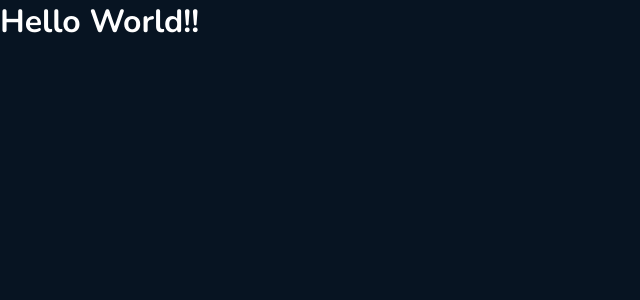
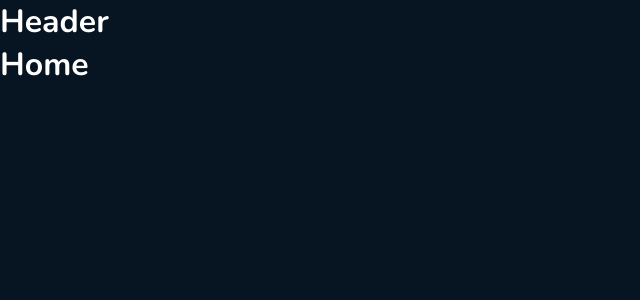
Before and after one commit to SidneyRoberto9/GithubBlog-Ignite, a React (Vite) app: page / in a window 1280 px wide. Shown: the top 300 px of the page, without its empty margins (0-640 px from the left). Built offline with nearby package versions, Linux system fonts and the light colour scheme.

Commit message:
✨ feat: Add Routes in App

```diff
--- a/src/App.tsx
+++ b/src/App.tsx
@@ -1,12 +1,17 @@
+import { BrowserRouter } from "react-router-dom";
 import { ThemeProvider } from "styled-components";
 
+import { Router } from "./Routes";
 import { GlobalStyles } from "./styles/global";
 import { defaultTheme } from "./styles/themes/default";
 
 export function App() {
   return (
     <ThemeProvider theme={defaultTheme}>
-      <h1>Hello World!!</h1>
+      <BrowserRouter>
+        <Router />
+      </BrowserRouter>
+
       <GlobalStyles />
     </ThemeProvider>
   )
--- /dev/null
+++ b/src/Routes.tsx
@@ -0,0 +1,16 @@
+import { Route, Routes } from "react-router-dom";
+
+import { DefaultLayout } from "./layouts/DefaultLayout";
+import { Home } from "./pages/Home";
+import { Post } from "./pages/Post";
+
+export function Router() {
+  return (
+    <Routes>
+      <Route path="/" element={<DefaultLayout />}>
+        <Route path="/" element={<Home />} />
+        <Route path="/post" element={<Post />} />
+      </Route>
+    </Routes>
+  )
+}
```
